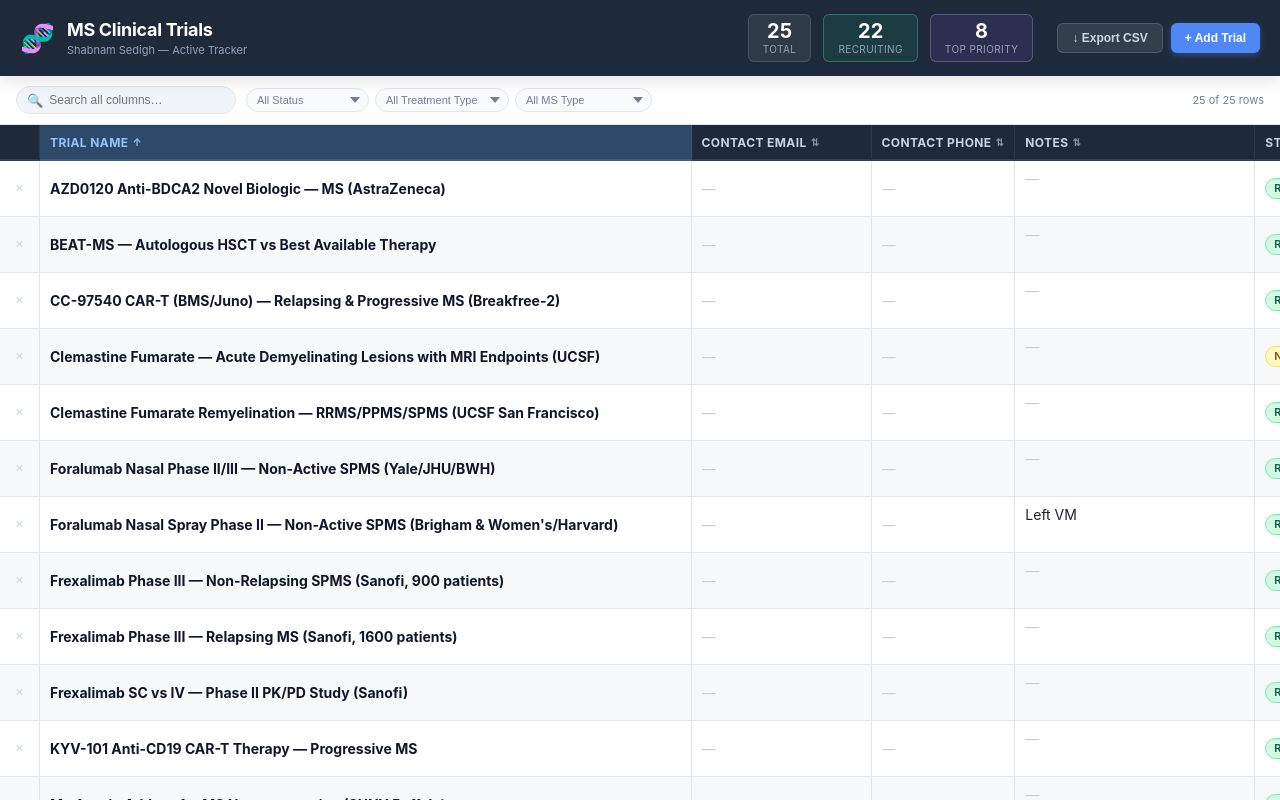
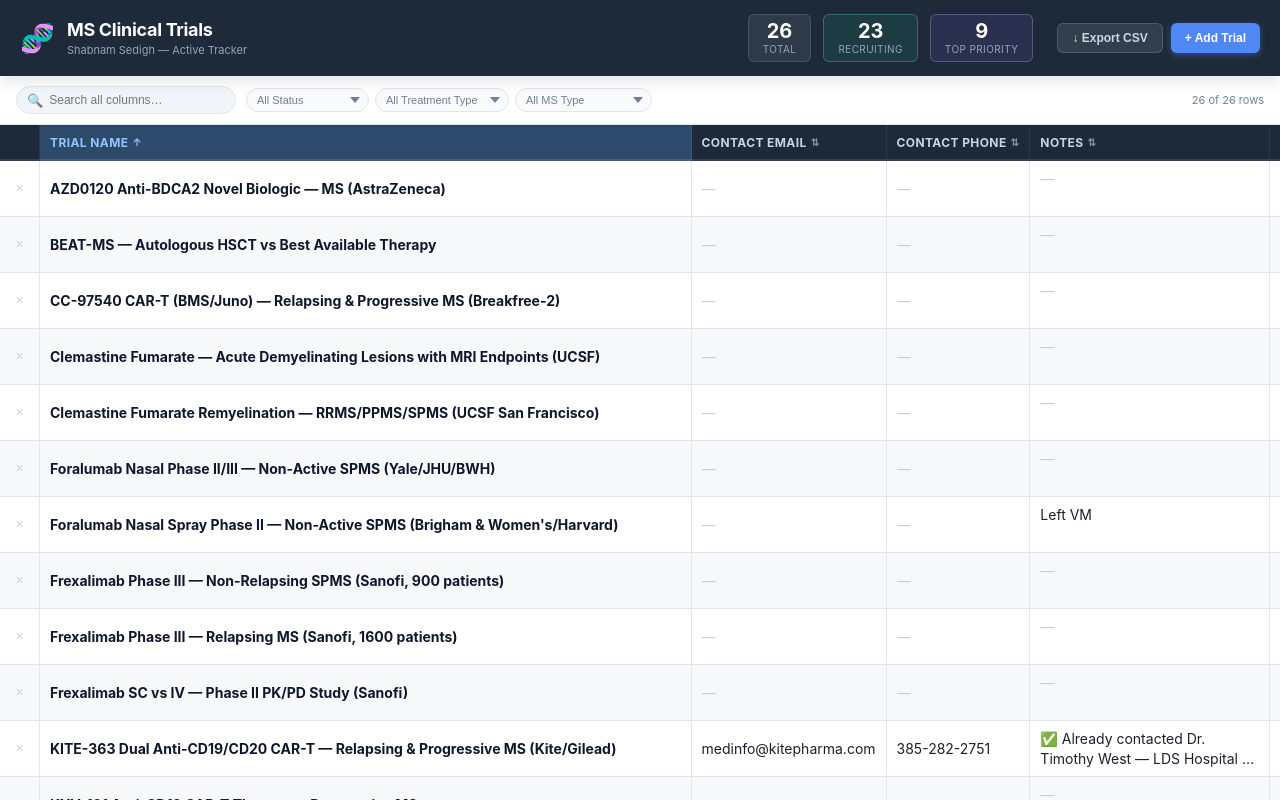
Before and after one commit to erfanexperience/Clinic, a React (Vite) app: page / in a window 1280 px wide. Built offline with nearby package versions, Linux system fonts and the light colour scheme.

Commit message:
Add KITE-363 (NCT07304154) with Dr. West contact & Stanford note

```diff
--- a/src/App.jsx
+++ b/src/App.jsx
@@ -7,7 +7,12 @@ const STORAGE_KEY = 'ms-clinical-trials-v1';
 function loadData() {
   try {
     const saved = localStorage.getItem(STORAGE_KEY);
-    if (saved) return JSON.parse(saved);
+    if (saved) {
+      const parsed = JSON.parse(saved);
+      const savedNcts = new Set(parsed.map(r => r.nctNumber).filter(Boolean));
+      const newTrials = INITIAL_DATA.filter(r => r.nctNumber && !savedNcts.has(r.nctNumber));
+      return newTrials.length > 0 ? [...parsed, ...newTrials] : parsed;
+    }
   } catch {}
   return INITIAL_DATA;
 }
--- a/src/data.js
+++ b/src/data.js
@@ -280,4 +280,16 @@ export const INITIAL_DATA = [
     whyBetter: 'Targets acute demyelinating lesions with advanced MRI remyelination measurement. Repairs damage at the time it occurs — complementary to any immunotherapy. UCSF 45 min from San Jose.',
     url: 'https://clinicaltrials.gov/study/NCT06065670', contactEmail: '', contactPhone: '', notes: '',
   },
+  {
+    id: id(), trialName: 'KITE-363 Dual Anti-CD19/CD20 CAR-T — Relapsing & Progressive MS (Kite/Gilead)',
+    priority: '⭐⭐⭐ Top Priority', status: 'Recruiting', treatmentType: 'CAR-T Cell Therapy',
+    msTypeEligible: 'Any MS', location: 'USA 🇺🇸', nctNumber: 'NCT07304154', enrollment: '52',
+    startDate: '2026-04-10', nearestSite: 'LDS Hospital – Intermountain Health, Salt Lake City UT | Stanford (pending Dr. Lee) | Fred Hutchinson, Seattle WA',
+    keyCaveat: 'Phase 1, only 52 patients — fills fast. Autologous CAR-T requires cell harvesting. Lymphodepletion chemo required. Also covers CIDP & Myasthenia Gravis. Stanford site confirmed but awaiting Dr. Lee response.',
+    whyBetter: 'Kite/Gilead dual-target autologous CAR-T hitting both CD19 and CD20 simultaneously — deepest B cell depletion possible. Phase 1 basket trial across autoimmune neurologic diseases. Kite is the world leader in CAR-T manufacturing and safety.',
+    url: 'https://clinicaltrials.gov/study/NCT07304154',
+    contactEmail: 'medinfo@kitepharma.com',
+    contactPhone: '385-282-2751',
+    notes: '✅ Already contacted Dr. Timothy West — LDS Hospital Intermountain Health, Salt Lake City UT 84143. Also at Stanford — waiting for Dr. Lee to respond.',
+  },
 ];
```
